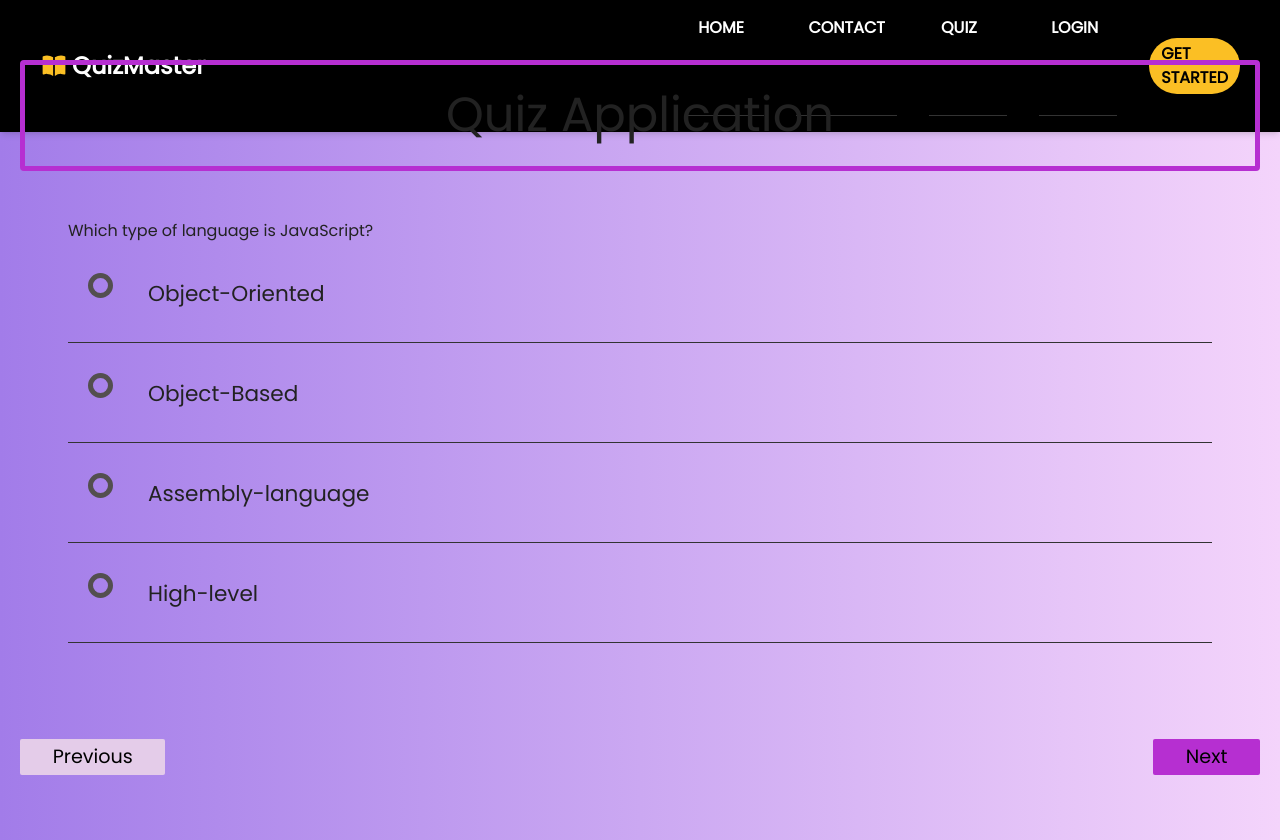
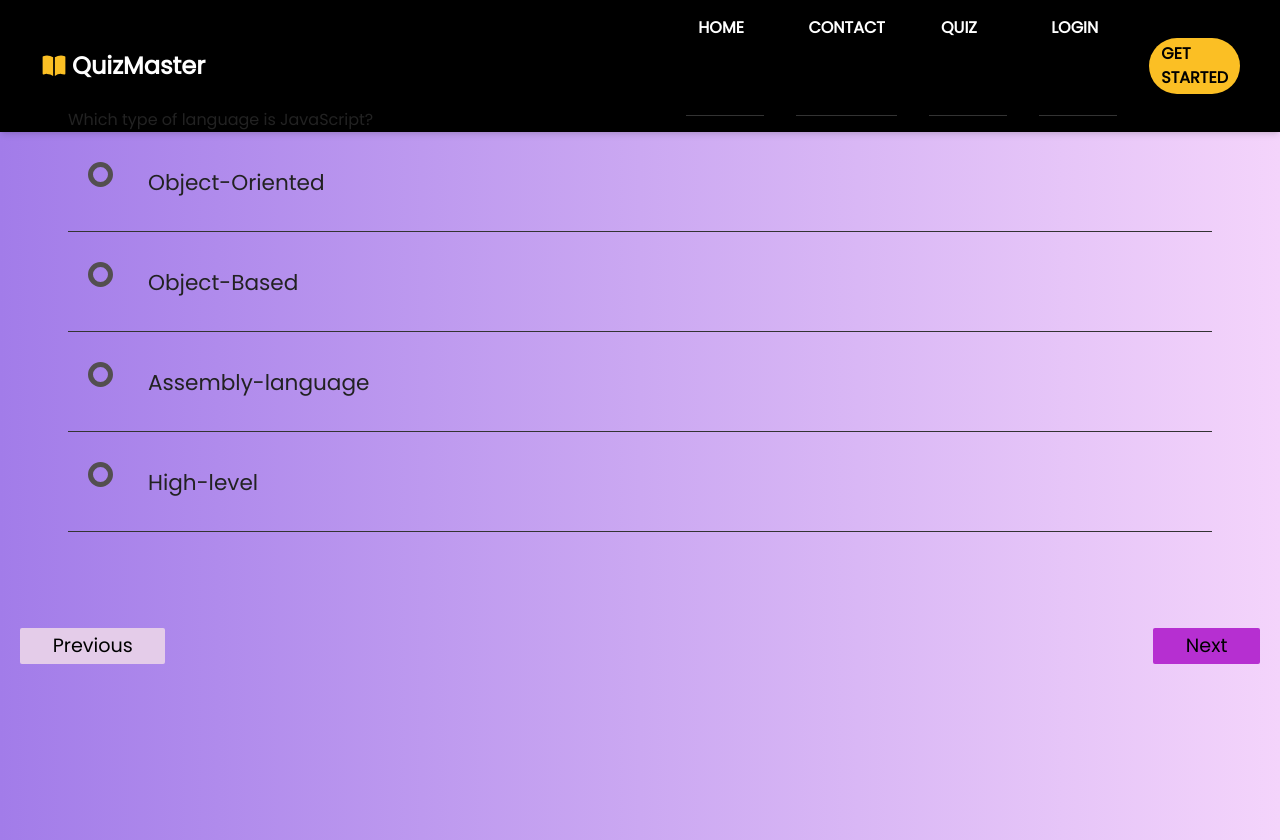
Before and after one commit to AdityaJaiswal14/Meraki, a React (Vite) app in the folder Quiz App/FRONTEND/: page /quiz in a window 1280 px wide. Built offline with nearby package versions, Linux system fonts and the light colour scheme.

Commit message:
Modified quiz page

```diff
--- a/Quiz App/FRONTEND/src/components/Quiz.jsx
+++ b/Quiz App/FRONTEND/src/components/Quiz.jsx
@@ -30,7 +30,6 @@ export default function Quiz() {
 
   return (
     <div className='container'>
-        <h1 className='title text-light'>Quiz Application</h1>
 
         <Questions></Questions>
 
```
